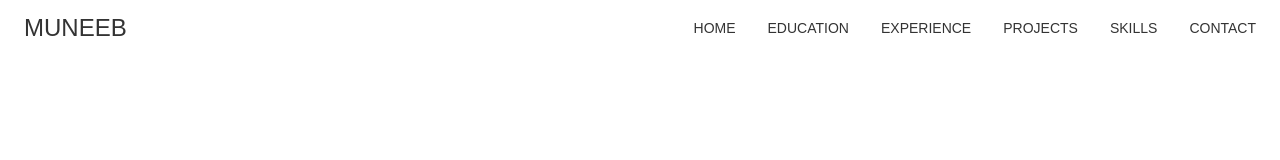
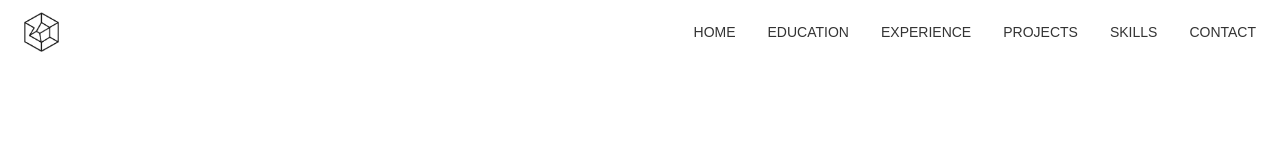
Before and after one commit to muneeb-anjum0/Website, a React (Vite) app: page / in a window 1280 px wide. Shown: the top 160 px of the page. Built offline with nearby package versions, Linux system fonts and the light colour scheme.

Commit message:
Icon Added

```diff
--- a/src/components/NavBar.tsx
+++ b/src/components/NavBar.tsx
@@ -3,10 +3,11 @@ import React, { useState } from 'react';
 import { Link } from 'react-scroll';
 import { FaBars, FaTimes } from 'react-icons/fa';
 
-const sections = ['home','education','experience','projects','skills','contact'] as const;
+const sections = ['home', 'education', 'experience', 'projects', 'skills', 'contact'] as const;
 
 export default function NavBar() {
   const [open, setOpen] = useState(false);
+  const logoSrc = import.meta.env.BASE_URL + 'viteBlack.png';
 
   return (
     <nav className="fixed inset-x-0 top-0 z-50 bg-transparent">
@@ -18,12 +19,12 @@ export default function NavBar() {
           smooth
           offset={-80}
           duration={500}
-          className="font-heading text-2xl text-accentDark cursor-pointer"
+          className="cursor-pointer"
         >
-          MUNEEB
+          <img src={logoSrc} alt="Logo" className="h-8 md:h-10" />
         </Link>
 
-        {/* Desktop */}
+        {/* Desktop menu */}
         <ul className="hidden md:flex space-x-8">
           {sections.map(sec => (
             <li key={sec}>
@@ -45,17 +46,18 @@ export default function NavBar() {
         {/* Mobile toggle */}
         <button
           className="md:hidden text-accentDark focus:outline-none"
-          onClick={() => setOpen(o => !o)}
+          onClick={() => setOpen(open => !open)}
           aria-label="Toggle menu"
         >
-          {open ? <FaTimes size={24}/> : <FaBars size={24}/>}
+          {open ? <FaTimes size={24} /> : <FaBars size={24} />}
         </button>
       </div>
 
       {/* Mobile menu panel */}
       <div
-        className={`md:hidden absolute top-full inset-x-2 transform transition ease-out duration-200
-          ${open ? 'opacity-100 scale-100 pointer-events-auto' : 'opacity-0 scale-95 pointer-events-none'}`}
+        className={`md:hidden absolute top-full inset-x-2 transform transition ease-out duration-200 ${
+          open ? 'opacity-100 scale-100 pointer-events-auto' : 'opacity-0 scale-95 pointer-events-none'
+        }`}
         style={{ transformOrigin: 'top' }}
       >
         <div className="bg-white bg-opacity-50 backdrop-blur-sm rounded-xl shadow-lg p-4 mx-2">
```
Also changed, not shown: public/viteBlack.png, public/viteWhite.png.
